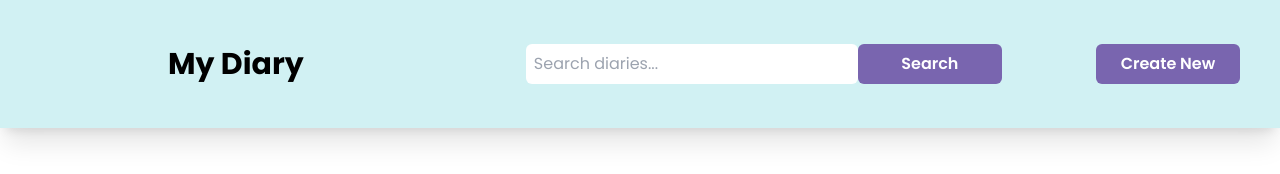
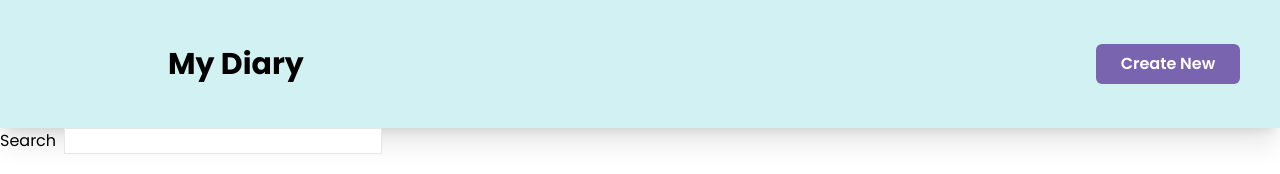
Before and after one commit to mohamedmoghazy/diary-project, a React (Vite) app: page / in a window 1280 px wide. Shown: the top 174 px of the page. Built offline with nearby package versions, Linux system fonts and the light colour scheme.

Commit message:
Fixing details

```diff
--- a/src/App.jsx
+++ b/src/App.jsx
@@ -91,6 +91,7 @@ function App() {
     <>
       <div>
         <Navbar />
+        <Search />
         <LastDiary diaries={diaries[0]} />
         <DisplayDiaries diaries={diaries.slice(1)} />
         <AddNewCard />
--- a/src/components/Navbar.jsx
+++ b/src/components/Navbar.jsx
@@ -7,7 +7,7 @@ export default function Navbar() {
           My Diary
         </span>
       </div>
-      <Search />
+
       <button
         type="button"
         className="hover:scale-110 rounded-md font-semibold bg-darkkorchid text-white w-36 h-10 font-poppins"
--- a/src/components/Search.jsx
+++ b/src/components/Search.jsx
@@ -1,20 +1,10 @@
 export default function Search() {
   return (
-    <div className="p-4 flex justify-between items-center">
-      <div className="flex">
-        <input
-          className="p-2 rounded-md outline-none"
-          type="text"
-          placeholder="Search diaries..."
-        />
-
-        <button
-          type="button"
-          class="hover:scale-110 rounded-md font-semibold bg-darkkorchid text-white w-36 h-10 font-poppins"
-        >
-          Search
-        </button>
-      </div>
+    <div>
+      <label htmlFor="search">
+        Search
+        <input type="search" className="border ml-2" />
+      </label>
     </div>
   );
 }
```
